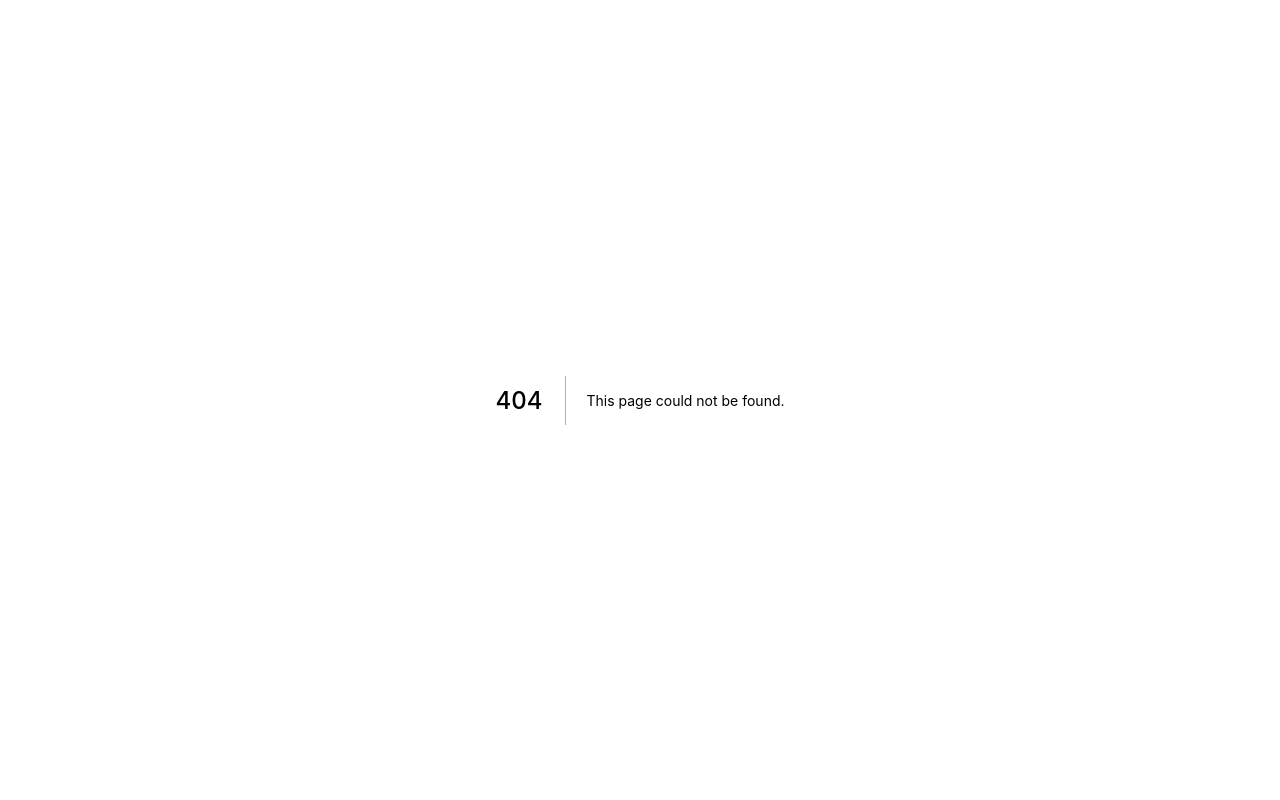
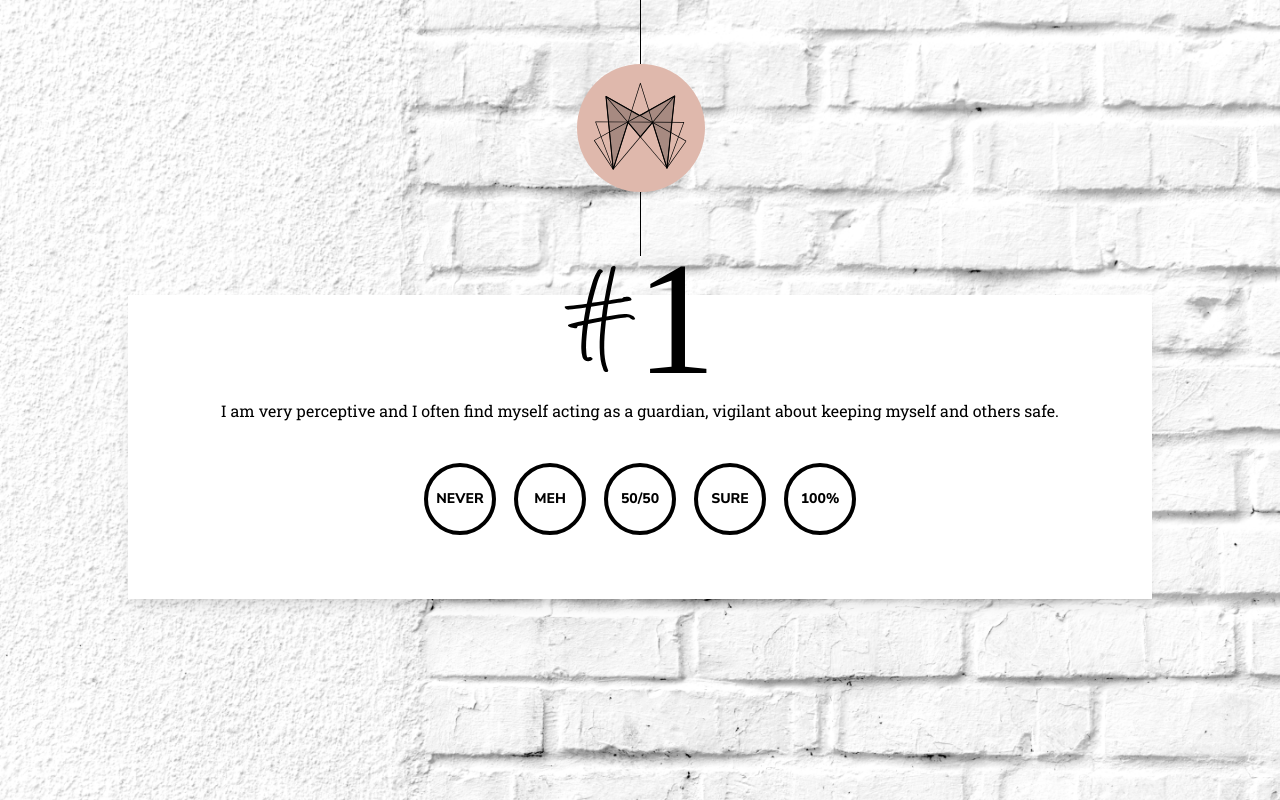
Before and after one commit to TheNootLinja/personality-test-project, a Next.js app in the folder frontend/: page /question in a window 1280 px wide. Before the commit this address had no page. Built offline with nearby package versions, Linux system fonts and the light colour scheme; a web font is replaced by a local one.

Commit message:
Add result page and styles

```diff
--- a/frontend/src/components/Answers.js
+++ b/frontend/src/components/Answers.js
@@ -1,8 +1,8 @@
 import React from 'react'
 
-const Answers = () => {
+const Answers = ({className}) => {
   return (
-    <div className="flex justify-between absolute sm:relative w-full sm:max-w-md sm:mx-auto left-0 p-2">
+    <div className={`${className} flex justify-between absolute sm:relative w-full sm:max-w-md sm:mx-auto left-0 p-2`}>
         <button className="answer">Never</button>
         <button className="answer">Meh</button>
         <button className="answer">50/50</button>
--- a/frontend/src/pages/directions.js
+++ b/frontend/src/pages/directions.js
@@ -15,7 +15,7 @@ const Directions = () => {
                     <Answers />
                 </div>
                 <div className="button relative mx-auto top-20 sm:top-20">
-                <Link href="/questions"><a className="button-text no-underline">Start</a></Link>
+                <Link href="/question"><a className="button-text no-underline">Start</a></Link>
                 </div>
             </div>
         </div>
--- /dev/null
+++ b/frontend/src/pages/question.js
@@ -0,0 +1,26 @@
+import React from 'react'
+import Link from 'next/link'
+import Image from 'next/image'
+import Page from '../components/Page'
+import Answers from '../components/Answers'
+
+const Question = () => {
+  return (
+    <Page>
+        <div className="white-box">
+            <div className="content text-center">
+              <div className="font-display text-10xl leading-none -mt-28">
+              <Image src="/img/number-sign.svg" width={72} height={109}/>
+              1
+              </div>
+                <p>I am very perceptive and I often find myself acting as a guardian, vigilant about keeping myself and others safe.</p>
+                <div className="mb-24 sm:mb-auto">
+                    <Answers  className="bottom-0 p-2"/>
+                </div>
+            </div>
+        </div>
+    </Page>
+  )
+}
+
+export default Question
--- /dev/null
+++ b/frontend/src/pages/result.js
@@ -0,0 +1,23 @@
+import React from 'react'
+import Link from 'next/link'
+import Image from 'next/image'
+import Page from '../components/Page'
+import Answers from '../components/Answers'
+
+const Question = () => {
+  return (
+    <Page>
+        <div className="white-box">
+            <div className="content text-center">
+              <div className="page-title leading-none -mt-28">
+              <div className="font-handwriting text-6xl w-full text-left -mb-4 relative -left-10">Hello</div>
+              Three
+              </div>
+                <p className="text-left">Lorem ipsum dolor sit amet consectetur, adipisicing elit. Natus cum voluptatibus a at iure facere illo nihil corporis praesentium, animi debitis aspernatur ipsam commodi nesciunt inventore quibusdam quisquam labore numquam!</p>
+            </div>
+        </div>
+    </Page>
+  )
+}
+
+export default Question
--- a/frontend/tailwind.config.js
+++ b/frontend/tailwind.config.js
@@ -25,6 +25,9 @@ module.exports = {
       width: {
         "18": "4.5rem",
       },
+      fontSize: {
+        "10xl": "10rem",
+      }
     },
     fontFamily: {
       'display': ["Mirage"],
```
Also changed, not shown: frontend/public/img/number-sign.svg (added).
